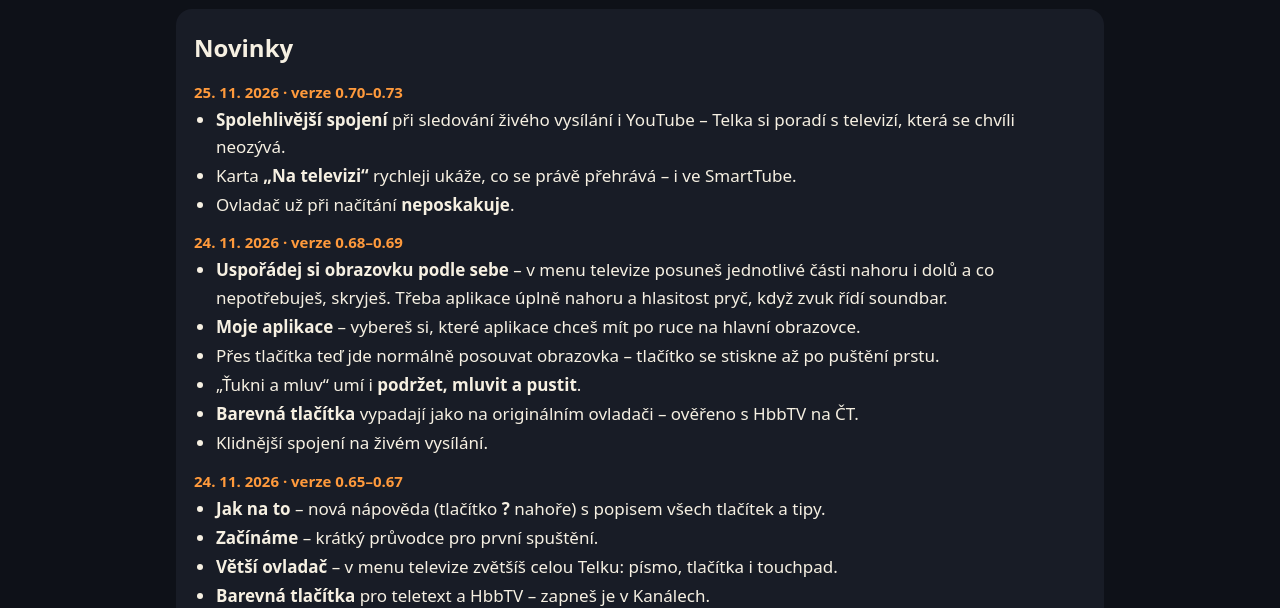
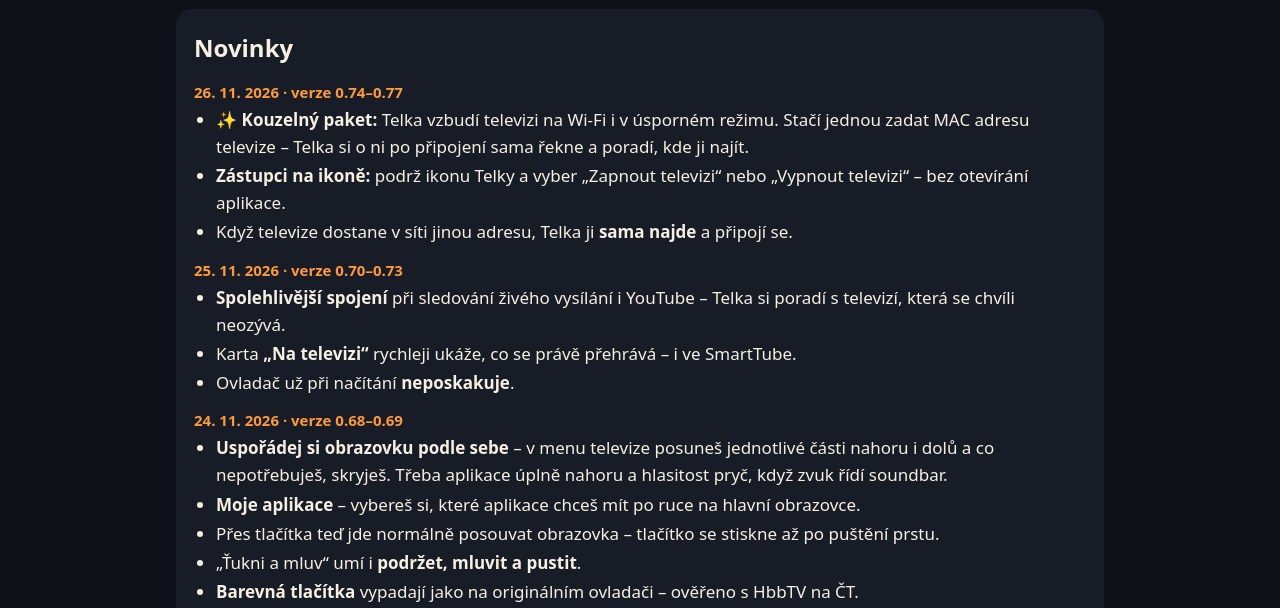
Before and after one commit to telka-v-kapse/telka-v-kapse.github.io, a plain HTML site: page index.html in a window 1280 px wide. Shown: the part 192-800 px from the top of the page. Drawn offline with Linux system fonts and the light colour scheme.

Commit message:
Web: kouzelny paket – MAC potrebna, novinky 26. 11.
Co-Authored-By: Claude Opus 5.5 <noreply@anthropic.com>
Claude-Session: https://claude.ai/code/session_01KJu49yhVo3MkmWoEbwK1KY

```diff
--- a/index.html
+++ b/index.html
@@ -64,6 +64,13 @@
 
   <section class="novinky" id="novinky">
     <h2>Novinky</h2>
+    <p class="den">26. 11. 2026 · verze 0.74–0.77</p>
+    <ul>
+      <li><b>✨ Kouzelný paket:</b> Telka vzbudí televizi na Wi-Fi i v úsporném režimu. Stačí jednou zadat MAC adresu televize –
+        Telka si o ni po připojení sama řekne a poradí, kde ji najít.</li>
+      <li><b>Zástupci na ikoně:</b> podrž ikonu Telky a vyber „Zapnout televizi“ nebo „Vypnout televizi“ – bez otevírání aplikace.</li>
+      <li>Když televize dostane v síti jinou adresu, Telka ji <b>sama najde</b> a připojí se.</li>
+    </ul>
     <p class="den">25. 11. 2026 · verze 0.70–0.73</p>
     <ul>
       <li><b>Spolehlivější spojení</b> při sledování živého vysílání i YouTube – Telka si poradí s televizí, která se chvíli neozývá.</li>
@@ -158,11 +165,11 @@
     <table>
       <tr><th></th><th>Zvýšený</th><th>Optimalizovaný</th></tr>
       <tr><td>Televize na <b>kabelu</b></td><td class="ano">✓ zapne</td><td class="ne">✗ nezapne</td></tr>
-      <tr><td>Televize na <b>Wi-Fi</b></td><td class="ano">✓ zapne</td><td class="ano">✓ zapne – po delším spánku jen s&nbsp;MAC adresou</td></tr>
+      <tr><td>Televize na <b>Wi-Fi</b></td><td class="ano">✓ zapne</td><td class="ano">✓ zapne – s&nbsp;MAC adresou v Telce</td></tr>
     </table>
     <p><b>Doporučení:</b> televize na <b>Wi-Fi</b> → nech <b>Optimalizovaný</b> a v Telce doplň <b>MAC adresu</b> televize
       (viz níže) – Telka ji zapne a ve spánku skoro nic nebere. Televize na <b>kabelu</b> → je potřeba <b>Zvýšený</b>.</p>
-    <p><b>✨ Kouzelný paket.</b> Po pár hodinách spánku usne televize v režimu Optimalizovaný hluboko: na Wi-Fi zůstane, ale
+    <p><b>✨ Kouzelný paket.</b> Spící televize v režimu Optimalizovaný zůstane na Wi-Fi, ale
       slyší už jen na tzv. <b>kouzelný paket</b> (Wake-on-LAN) – zvláštní zprávu, která obsahuje její MAC adresu. Telka ho pošle
       sama, jen musí MAC adresu znát. Zadáš ji v Telce přes <b>✎ u televize</b> (v nabídce pod jejím názvem).</p>
     <p class="cesta">MAC adresu najdeš v televizi: Nastavení → Síť a internet → tvoje Wi-Fi síť → MAC adresa<br>
```
